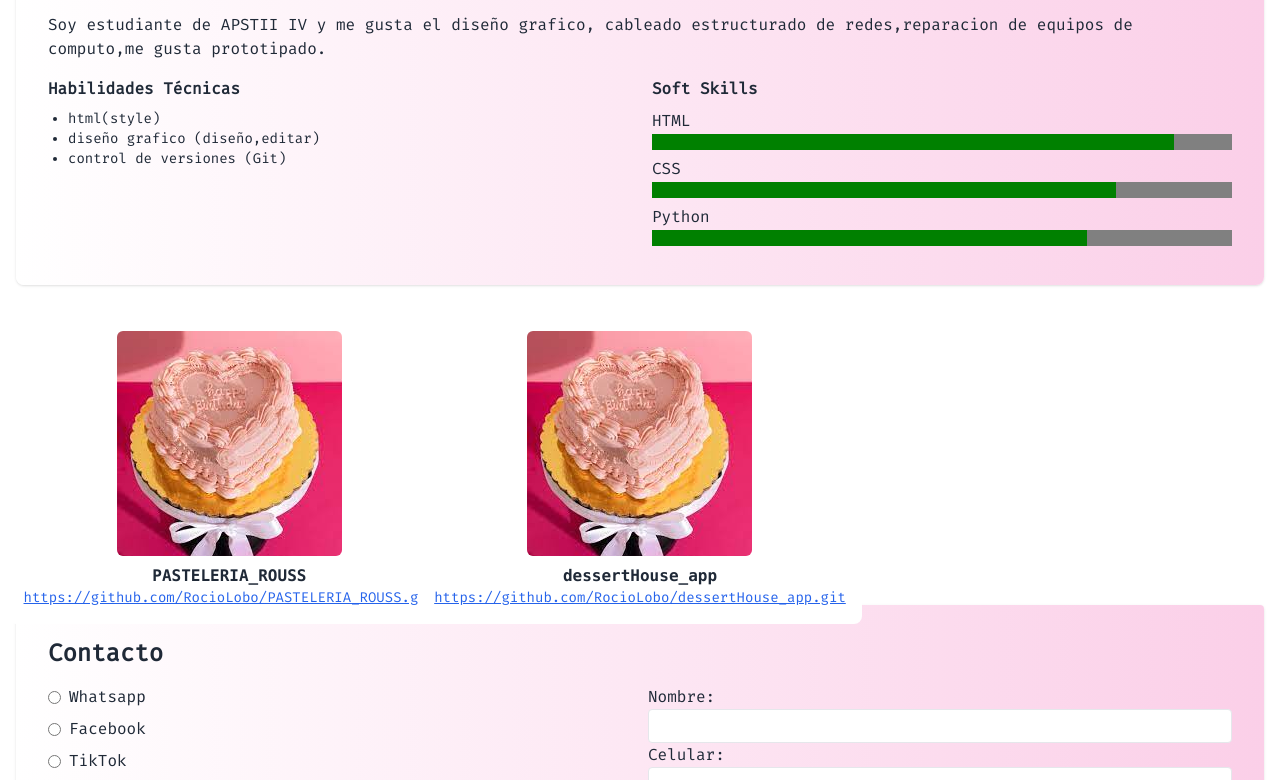
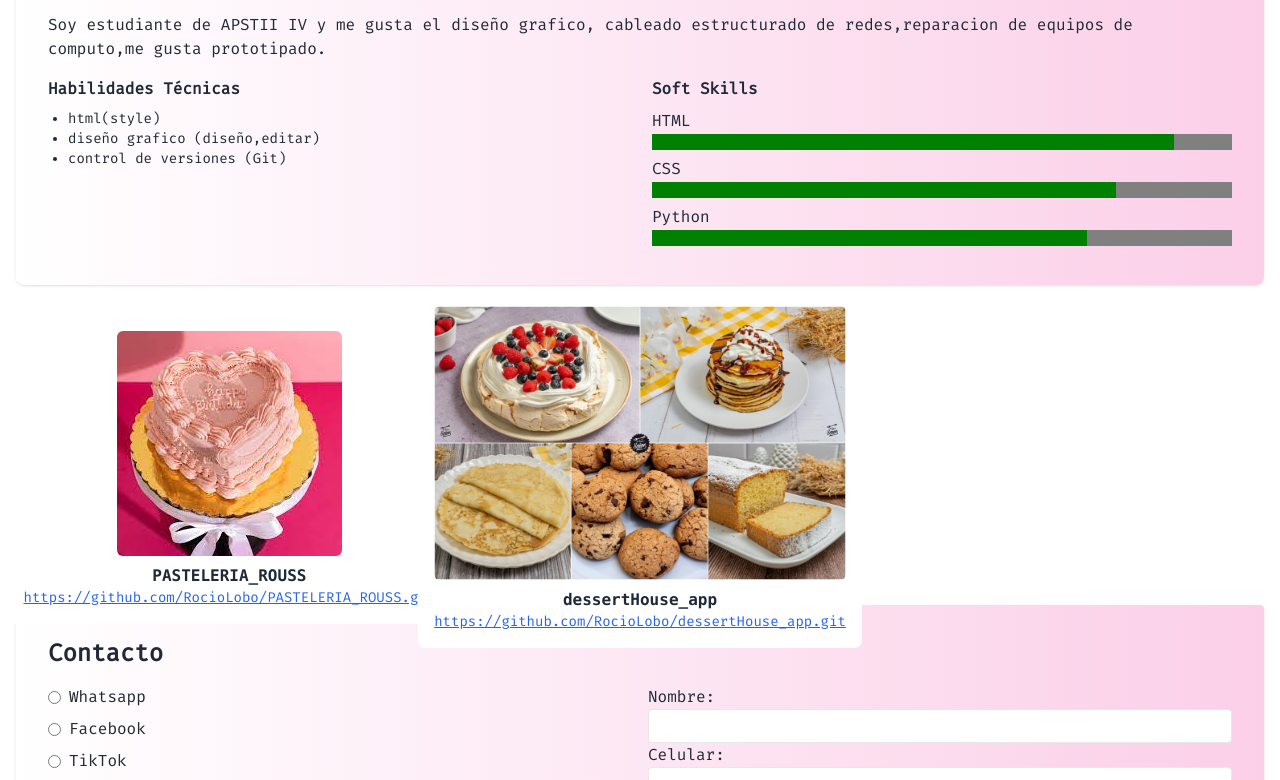
Before and after one commit to RocioLobo/MI-PORTAFOLIO, a plain HTML site: page index.html in a window 1280 px wide. Shown: the part 495-1275 px from the top of the page. Drawn offline with nearby package versions, Linux system fonts and the light colour scheme.

Commit message:
mi portafolio imagen

```diff
--- a/index.html
+++ b/index.html
@@ -90,7 +90,7 @@
     </article>
     <article class="bg-white rounded-lg p-4 shadow text-center">
       <figure class="h-32 bg-gray-200 mb-2 flex items-center justify-center"><figure class="bg-white rounded-lg p-4 flex flex-col items-center justify-center">
-  <img src="./public/corazon.jfif"  class="w-90 h-90 object-cover rounded-md mb-2">
+  <img src="./public/recetas-ninos-navidad-1024x683.jpg"  class="w-90 h-90 object-cover rounded-md mb-2">
       <h3 class="font-mono font-bold">dessertHouse_app</h3>
       <a href="https://github.com/mirepo" class="text-blue-600 underline text-sm">https://github.com/RocioLobo/dessertHouse_app.git</a>
     </article>
```
Also changed, not shown: public/recetas-ninos-navidad-1024x683.jpg (added).
